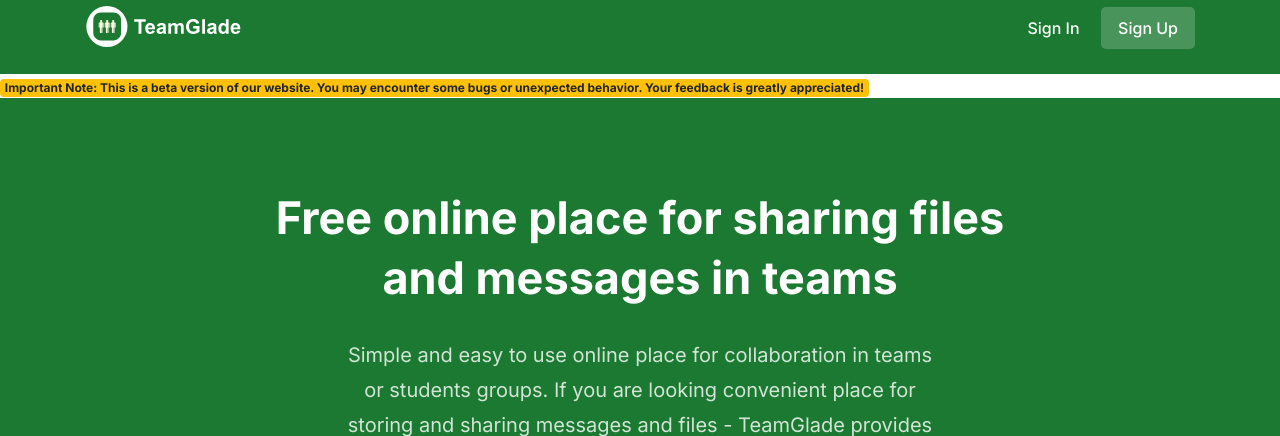
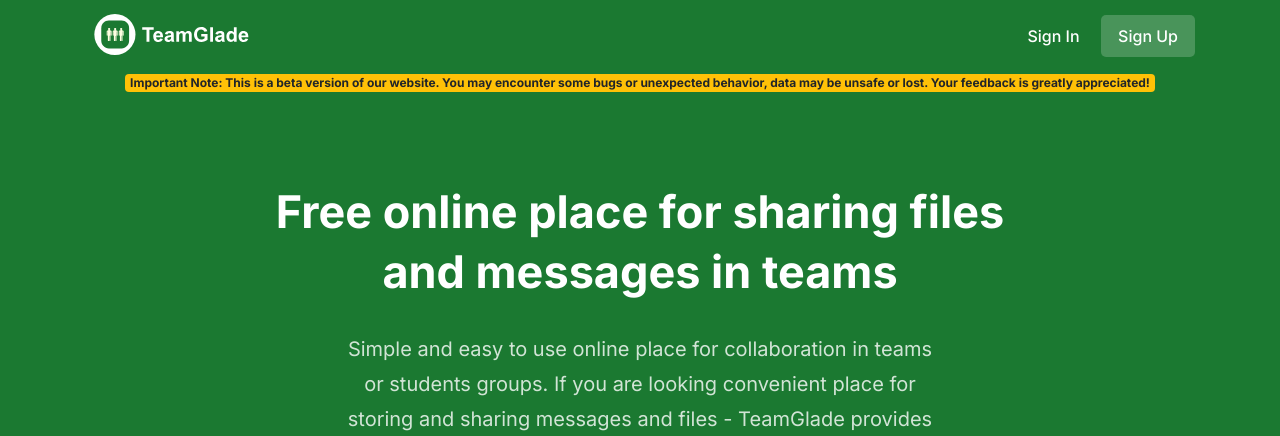
Before and after one commit to eugder/teamglade, a Django app: page / in a window 1280 px wide. Shown: the top 436 px of the page. Run offline with Django 4.2, Linux system fonts and the light colour scheme; some libraries are stand-ins or nearby versions.

Commit message:
Beta testing warning fixed

```diff
--- a/teamglade/rooms/templates/base.html
+++ b/teamglade/rooms/templates/base.html
@@ -59,7 +59,7 @@
         <div class="row">
           <div class="col-lg-12">
             <nav class="navbar navbar-expand-lg">
-              <a class="navbar-brand" href="{% url 'home' %}">
+              <a class="navbar-brand p-2" href="{% url 'home' %}">
                 <img src="{% static 'images/logo.svg' %}" alt="Logo" />
               </a>
               <button class="navbar-toggler">
--- a/teamglade/rooms/templates/index.html
+++ b/teamglade/rooms/templates/index.html
@@ -8,11 +8,13 @@
 {% endblock %}
 
 {% block content %}
-<span class="badge badge-warning">Important Note: This is a beta version of our website. You may encounter some bugs or unexpected behavior. Your feedback is greatly appreciated!</span>
+<div class="row justify-content-center" style="background-color: #1b7931!important;">
+  <span class="badge badge-warning">Important Note: This is a beta version of our website. You may encounter some bugs or unexpected behavior, data may be unsafe or lost. Your feedback is greatly appreciated!</span>
+</div>
+
     <!-- ====== Hero Start ====== -->
     <section class="ud-hero" id="home">
       <div class="container">
-
         <div class="row">
           <div class="col-lg-12">
             <div class="ud-hero-content wow fadeInUp" data-wow-delay=".2s">
```
